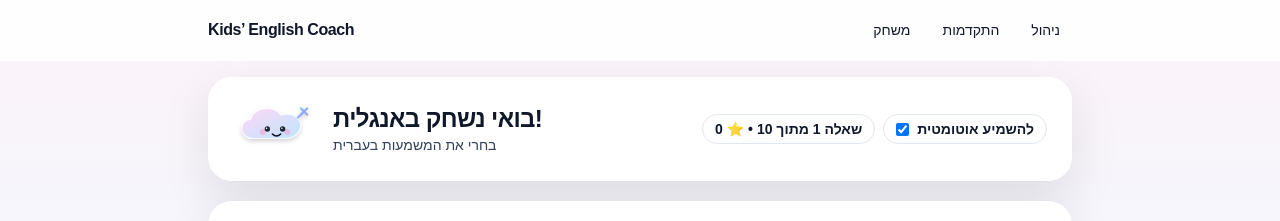
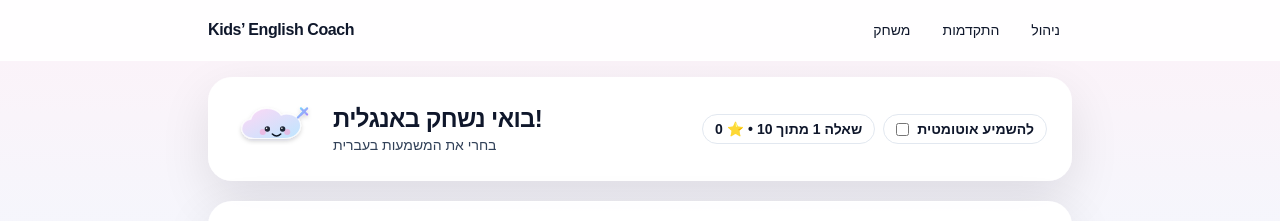
Before and after one commit to dexterAI-bot/kids-english-coach, a Next.js app: page /app in a window 1280 px wide. Shown: the top 221 px of the page. Built offline with nearby package versions, Linux system fonts and the light colour scheme; no server answers.

Commit message:
fix: autoplay off by default

```diff
--- a/src/app/app/page.tsx
+++ b/src/app/app/page.tsx
@@ -15,13 +15,13 @@ export default function QuizPage() {
   const [i, setI] = useState(0);
   const [picked, setPicked] = useState<string | null>(null);
   const [saving, setSaving] = useState(false);
-  const [autoPlay, setAutoPlay] = useState(true);
+  const [autoPlay, setAutoPlay] = useState(false);
   const [stars, setStars] = useState(0);
 
   useEffect(() => {
     try {
       const v = localStorage.getItem('kc_autoplay');
-      if (v === '0') setAutoPlay(false);
+      if (v === '1') setAutoPlay(true);
     } catch {}
   }, []);
 
```
